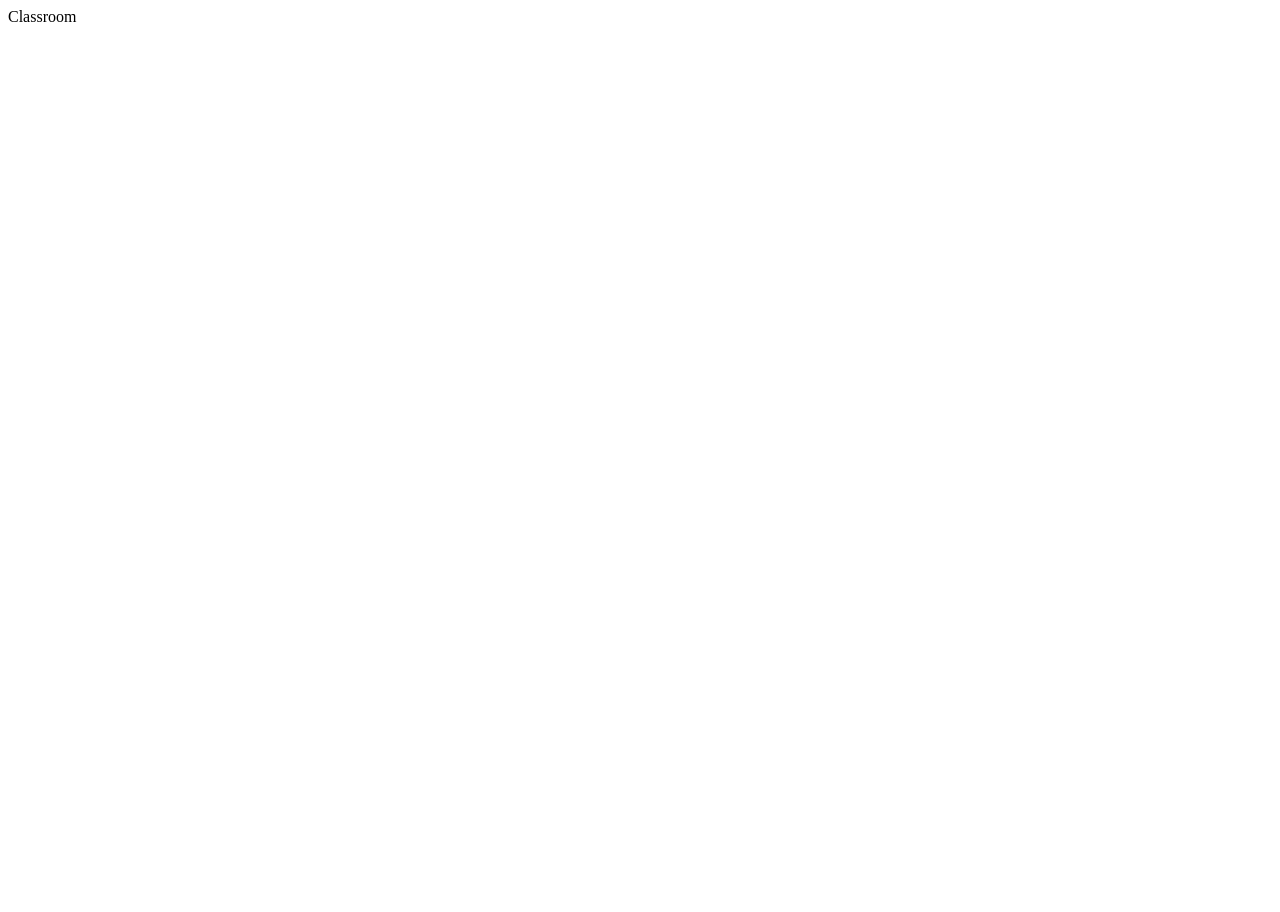
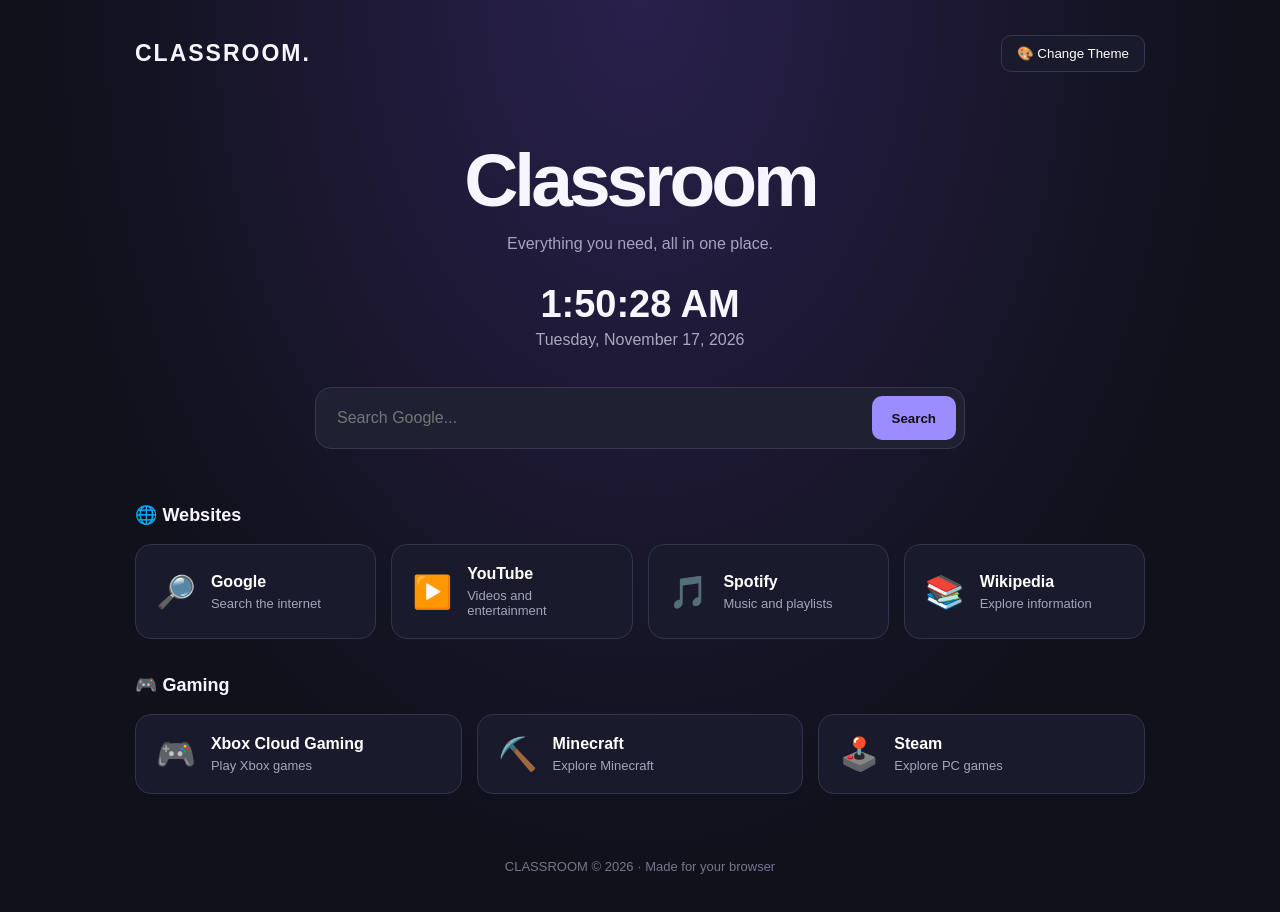
Before and after one commit to gavinbasares/Classroom, a plain HTML site: page index.html in a window 1280 px wide. Before the commit the page ends 800 px from the top, so only its background shows below. Drawn offline with Linux system fonts and the light colour scheme.

Commit message:
Update index.html

```diff
--- a/index.html
+++ b/index.html
@@ -1 +1,282 @@
-Classroom
+
+<!DOCTYPE html>
+<html lang="en">
+<head>
+<meta charset="UTF-8">
+<meta name="viewport" content="width=device-width, initial-scale=1">
+<title>Classroom</title>
+<style>
+* { box-sizing:border-box; }
+
+:root {
+  --accent:#9b8cff;
+  --panel:#191a2b;
+  --text:#f7f6ff;
+}
+
+body {
+  margin:0;
+  min-height:100vh;
+  background:radial-gradient(ellipse at top,#29204c,#10111b 65%);
+  color:var(--text);
+  font-family:Arial,sans-serif;
+  transition:background .3s;
+}
+
+body.blue {
+  background:radial-gradient(ellipse at top,#183b60,#10111b 65%);
+  --accent:#65baff;
+}
+body.red {
+  background:radial-gradient(ellipse at top,#54242f,#10111b 65%);
+  --accent:#ff8194;
+}
+
+main {
+  max-width:1050px;
+  margin:auto;
+  padding:35px 20px 60px;
+}
+
+nav {
+  display:flex;
+  justify-content:space-between;
+  align-items:center;
+  margin-bottom:65px;
+}
+
+.logo {
+  font-size:23px;
+  font-weight:bold;
+  letter-spacing:2px;
+}
+
+nav button {
+  background:var(--panel);
+  color:white;
+  border:1px solid #39364f;
+  border-radius:10px;
+  padding:10px 15px;
+  cursor:pointer;
+}
+
+.hero { text-align:center; }
+
+h1 {
+  font-size:clamp(48px,9vw,75px);
+  margin:0;
+  letter-spacing:-4px;
+}
+
+.subtitle {
+  color:#a6a4bc;
+  margin-top:12px;
+}
+
+#clock {
+  font-size:38px;
+  font-weight:bold;
+  margin-top:30px;
+}
+
+#date {
+  color:#aaa8bd;
+  margin-top:5px;
+}
+
+.search {
+  display:flex;
+  max-width:650px;
+  margin:38px auto 55px;
+  padding:8px;
+  background:#202033;
+  border:1px solid #39364f;
+  border-radius:16px;
+}
+
+.search input {
+  flex:1;
+  min-width:0;
+  padding:13px;
+  background:transparent;
+  color:white;
+  border:0;
+  outline:0;
+  font-size:16px;
+}
+
+.search button {
+  background:var(--accent);
+  color:#111;
+  border:0;
+  border-radius:10px;
+  padding:12px 20px;
+  font-weight:bold;
+  cursor:pointer;
+}
+
+.section {
+  margin-top:35px;
+}
+
+.section h2 {
+  font-size:18px;
+  margin-bottom:18px;
+}
+
+.grid {
+  display:grid;
+  grid-template-columns:repeat(auto-fit,minmax(210px,1fr));
+  gap:15px;
+}
+
+.card {
+  display:flex;
+  align-items:center;
+  gap:15px;
+  padding:20px;
+  background:var(--panel);
+  border:1px solid #34334b;
+  border-radius:16px;
+  color:white;
+  text-decoration:none;
+  transition:.2s;
+}
+
+.card:hover {
+  transform:translateY(-4px);
+  border-color:var(--accent);
+  background:#25243b;
+}
+
+.icon {
+  font-size:32px;
+}
+
+.card h3 {
+  margin:0 0 5px;
+  font-size:16px;
+}
+
+.card p {
+  margin:0;
+  color:#a6a4bc;
+  font-size:13px;
+}
+
+footer {
+  text-align:center;
+  color:#77758e;
+  margin-top:65px;
+  font-size:13px;
+}
+</style>
+</head>
+
+<body>
+<main>
+
+<nav>
+  <div class="logo">CLASSROOM.</div>
+  <button onclick="changeTheme()">🎨 Change Theme</button>
+</nav>
+
+<header class="hero">
+  <h1>Classroom</h1>
+  <p class="subtitle">Everything you need, all in one place.</p>
+  <div id="clock">00:00:00</div>
+  <div id="date"></div>
+</header>
+
+<form class="search" action="https://www.google.com/search" method="GET">
+  <input name="q" placeholder="Search Google..." required>
+  <button type="submit">Search</button>
+</form>
+
+<section class="section">
+<h2>🌐 Websites</h2>
+<div class="grid">
+
+<a class="card" href="https://www.google.com" target="_blank">
+  <div class="icon">🔎</div>
+  <div><h3>Google</h3><p>Search the internet</p></div>
+</a>
+
+<a class="card" href="https://www.youtube.com" target="_blank">
+  <div class="icon">▶️</div>
+  <div><h3>YouTube</h3><p>Videos and entertainment</p></div>
+</a>
+
+<a class="card" href="https://open.spotify.com" target="_blank">
+  <div class="icon">🎵</div>
+  <div><h3>Spotify</h3><p>Music and playlists</p></div>
+</a>
+
+<a class="card" href="https://www.wikipedia.org" target="_blank">
+  <div class="icon">📚</div>
+  <div><h3>Wikipedia</h3><p>Explore information</p></div>
+</a>
+
+</div>
+</section>
+
+<section class="section">
+<h2>🎮 Gaming</h2>
+<div class="grid">
+
+<a class="card" href="https://www.xbox.com/play" target="_blank">
+  <div class="icon">🎮</div>
+  <div><h3>Xbox Cloud Gaming</h3><p>Play Xbox games</p></div>
+</a>
+
+<a class="card" href="https://www.minecraft.net" target="_blank">
+  <div class="icon">⛏️</div>
+  <div><h3>Minecraft</h3><p>Explore Minecraft</p></div>
+</a>
+
+<a class="card" href="https://store.steampowered.com" target="_blank">
+  <div class="icon">🕹️</div>
+  <div><h3>Steam</h3><p>Explore PC games</p></div>
+</a>
+
+</div>
+</section>
+
+<footer>
+  CLASSROOM © 2026 · Made for your browser
+</footer>
+
+</main>
+
+<script>
+function updateClock() {
+  const now = new Date();
+
+  document.getElementById("clock").textContent =
+    now.toLocaleTimeString();
+
+  document.getElementById("date").textContent =
+    now.toLocaleDateString(undefined, {
+      weekday:"long",
+      month:"long",
+      day:"numeric",
+      year:"numeric"
+    });
+}
+
+updateClock();
+setInterval(updateClock,1000);
+
+let themes = ["purple","blue","red"];
+let currentTheme = 0;
+
+function changeTheme() {
+  currentTheme = (currentTheme + 1) % themes.length;
+  document.body.className = themes[currentTheme] === "purple"
+    ? ""
+    : themes[currentTheme];
+}
+</script>
+
+</body>
+</html>
```
